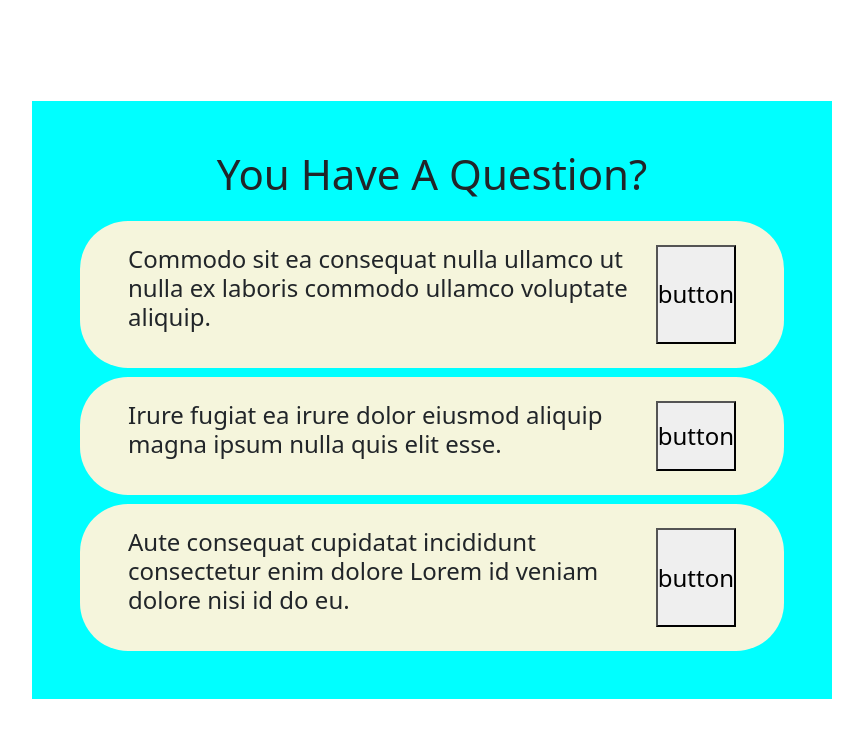
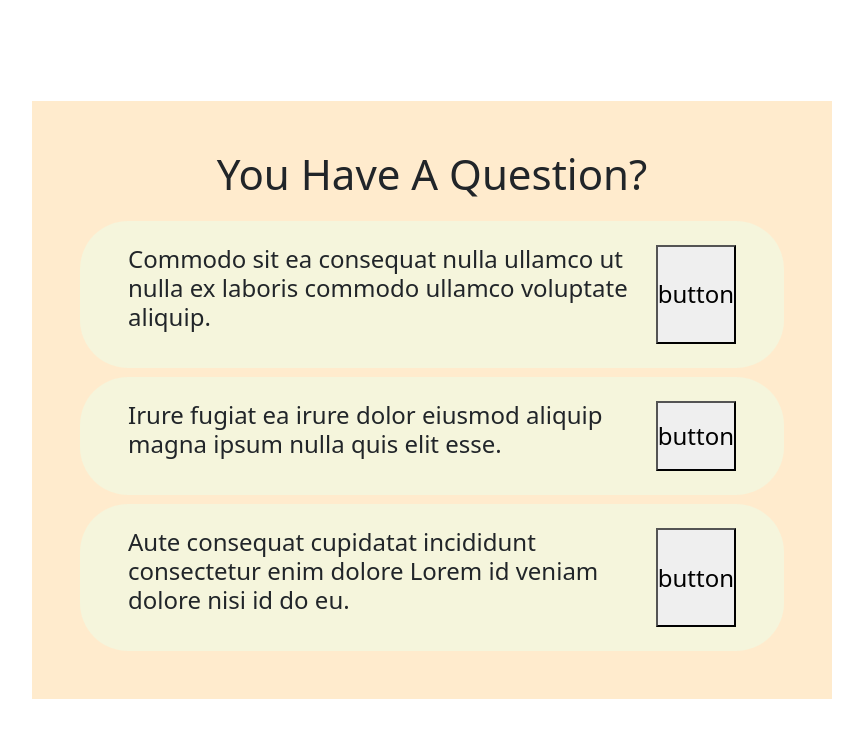
Before and after one commit to saeedjhn/Tutorial-on-making-25-simple-projects-with-ReactJS, a React (Create React App) app: page / in a window 1280 px wide. Shown: the top 738 px of the page, without its empty margins (208-1071 px from the left). Built offline with nearby package versions, Linux system fonts and the light colour scheme.

Commit message:
Refactor: Refactoring Name items

```diff
--- a/src/components/accordion/index.css
+++ b/src/components/accordion/index.css
@@ -1,13 +1,13 @@
-.questions-wrapper {
+.questions-container {
   display: flex;
   flex-direction: column;
   justify-content: center;
   align-items: center;
-  background-color: aqua;
+  background-color: blanchedalmond;
   padding: 2rem;
 }
 
-.question-wrapper {
+.question {
   width: 55vw;
   display: flex;
   justify-content: center;
@@ -17,14 +17,14 @@
   margin-top: 0.4rem;
 }
 
-.question-wrapper__header {
+.question__header {
   display: flex;
   justify-content: space-between;
   flex-direction: row;
   padding: 1rem 2rem;
 }
 
-.question-wrapper__paragraph {
+.question__paragraph {
   font-size: 0.8rem;
   padding: 0 1rem 1rem 1rem;
 }
--- a/src/components/accordion/index.jsx
+++ b/src/components/accordion/index.jsx
@@ -6,9 +6,9 @@ import "./index.css";
 
 function Index() {
   return (
-    <section className="questions-wrapper">
-      <h3 className="questions-wrapper__header">You Have A Question?</h3>
-      <section className="questions-wrapper__info">
+    <section className="questions-container">
+      <h3 className="questions__header">You Have A Question?</h3>
+      <section className="questions__item">
         {accordionData.map((question, index) => {
           return <Question key={index} {...question} />;
         })}
--- a/src/components/accordion/question.jsx
+++ b/src/components/accordion/question.jsx
@@ -3,8 +3,8 @@ import React, { useState } from "react";
 function Question({ title, info }) {
   const [showParagraph, setShowParagraph] = useState(false);
   return (
-    <section className="question-wrapper">
-      <header className="question-wrapper__header">
+    <section className="question">
+      <header className="question__header">
         <h6>{title}</h6>
         {/* if onClick={setShowParagraph(!showParagraph)},
         resault:
@@ -16,7 +16,7 @@ function Question({ title, info }) {
         </button>
       </header>
       {showParagraph && (
-        <section className="question-wrapper__paragraph">{info}</section>
+        <section className="question__paragraph">{info}</section>
       )}
     </section>
   );
```
